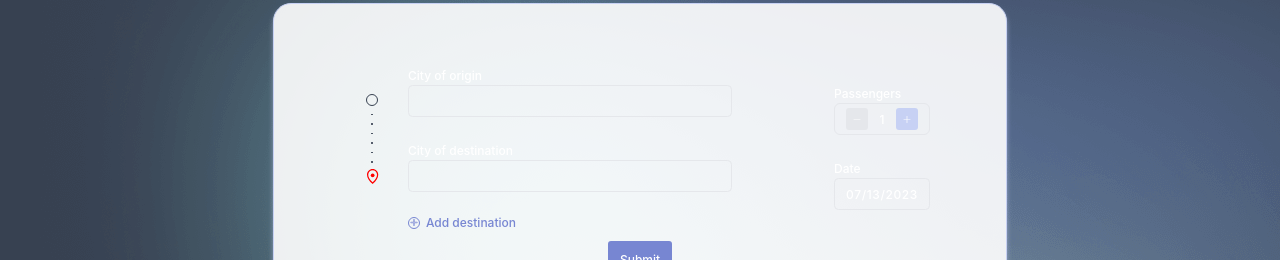
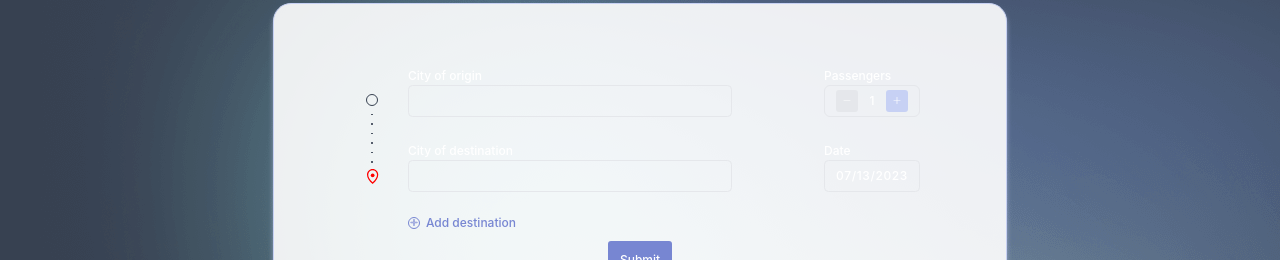
Before and after one commit to faculedesma/mozio-challenge, a React (Vite) app: page /home in a window 1280 px wide. Shown: the part 276-536 px from the top of the page. Built offline with nearby package versions, Linux system fonts and the light colour scheme.

Commit message:
fix: align passeng, date container on md size

```diff
--- a/src/pages/Home.tsx
+++ b/src/pages/Home.tsx
@@ -348,7 +348,7 @@ export default function Home() {
             </span>
           </div>
         </div>
-        <div className="relative left-[10px] flex w-[236px] justify-between gap-5 self-center md:w-auto md:flex-col md:items-start">
+        <div className="relative left-[10px] flex w-[236px] justify-between gap-5 self-center md:left-0 md:w-auto md:flex-col md:items-start md:self-start">
           <Passengers />
           <CustomDatePicker
             initialDate={tripDate}
```
